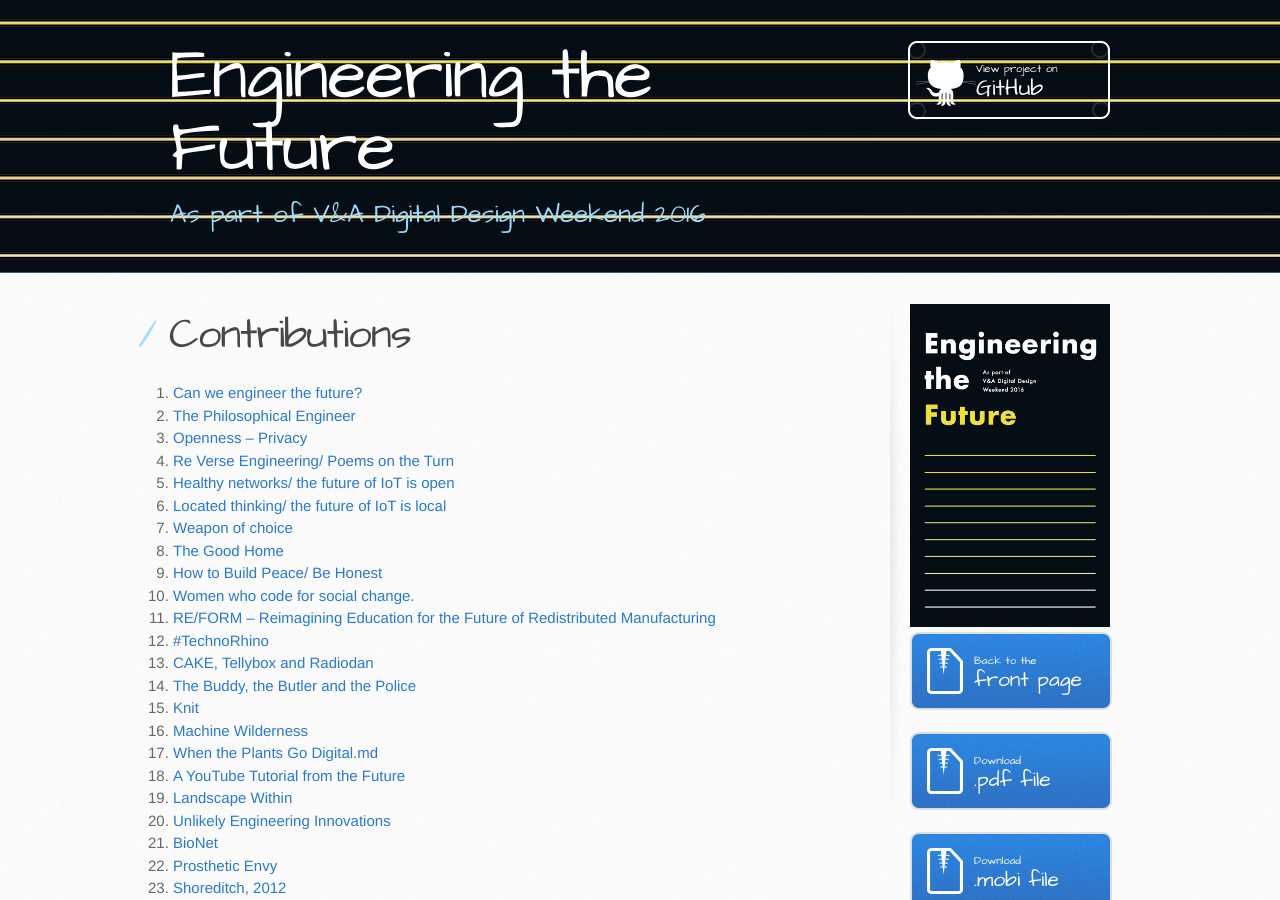
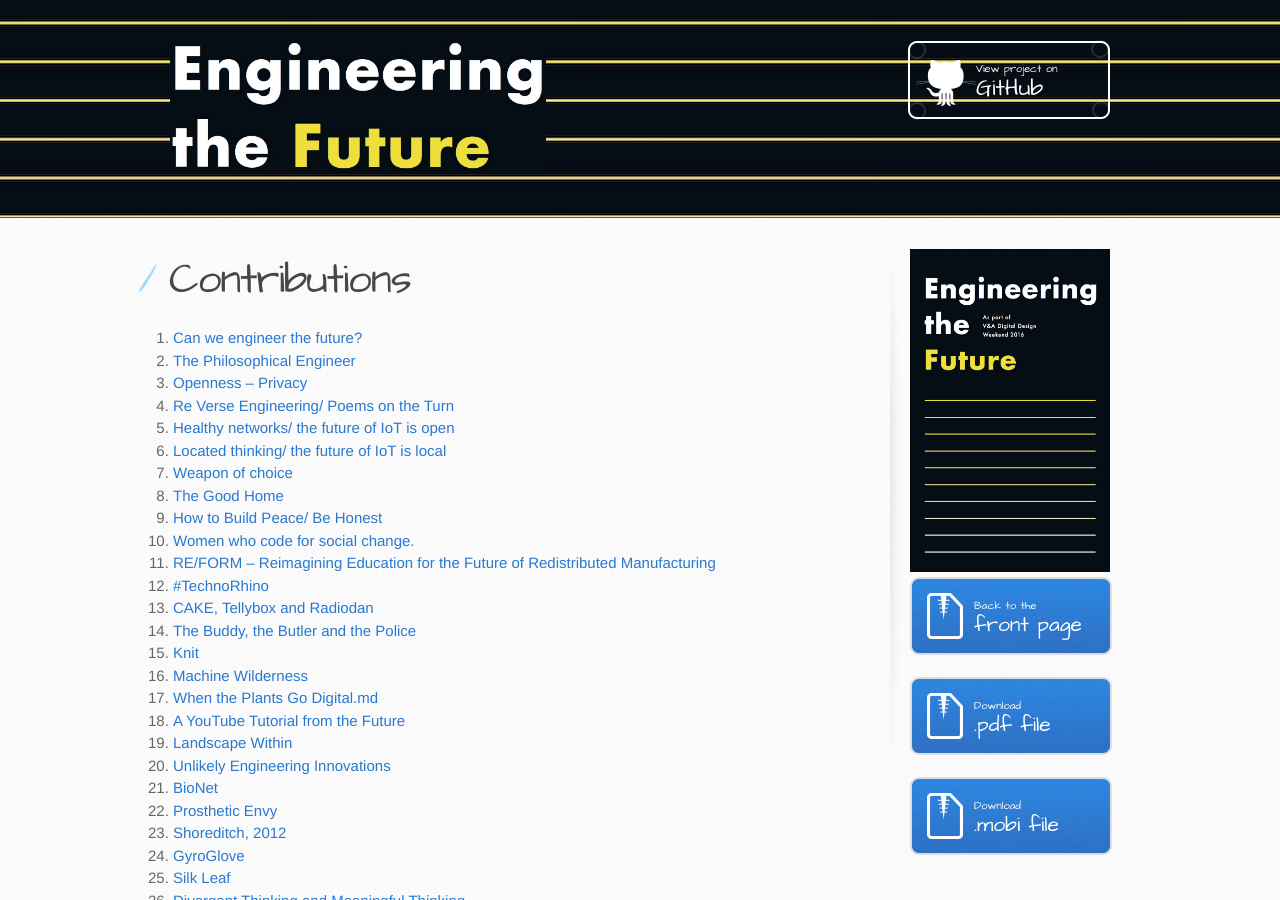
Before and after one commit to lguariento/Engineering-the-Future, a Jekyll site: the page built from index.md, in a window 1280 px wide and 900 px high. Built offline with Jekyll 4.4.1, drawn with Linux system fonts in a browser that asks for light colours.

Commit message:
header new

```diff
--- a/_layouts/default.html
+++ b/_layouts/default.html
@@ -18,19 +18,20 @@
 
   <body>
     <header>
-<!--
     <div class="inner">
-    <img src="images/header.jpg" style="width:40%;">
+    <img src="images/header.png" style="width:40%;">
     <a href="https://github.com/lguariento/Engineering-the-Future/tree/gh-pages" class="button"><small>View project on</small> GitHub</a>
 
     </div>
- -->
+
+<!--
 
       <div class="inner">
         <h1> {{ site.name }} </h1>
         <h2>As part of V&A Digital Design Weekend 2016</h2>
         <a href="https://github.com/lguariento/Engineering-the-Future/tree/gh-pages" class="button"><small>View project on</small> GitHub</a>
       </div>
+ -->
 
     </header>
 
```
Also changed, not shown: images/header.png (added).
